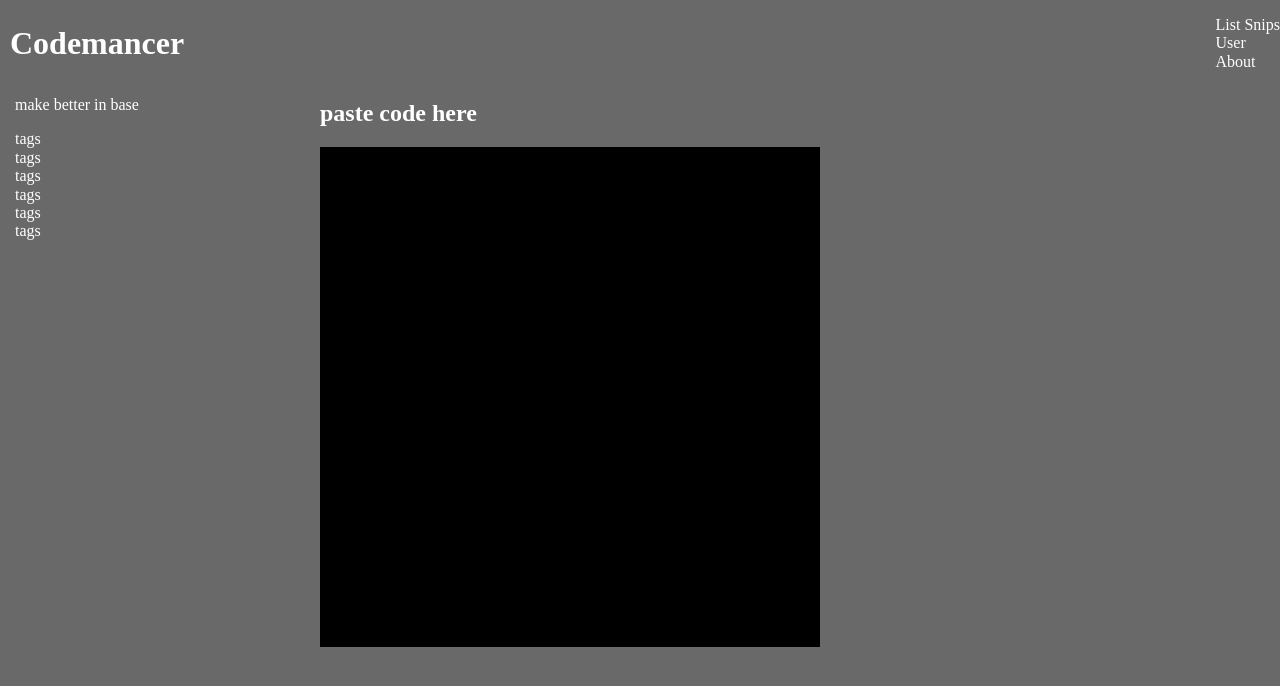
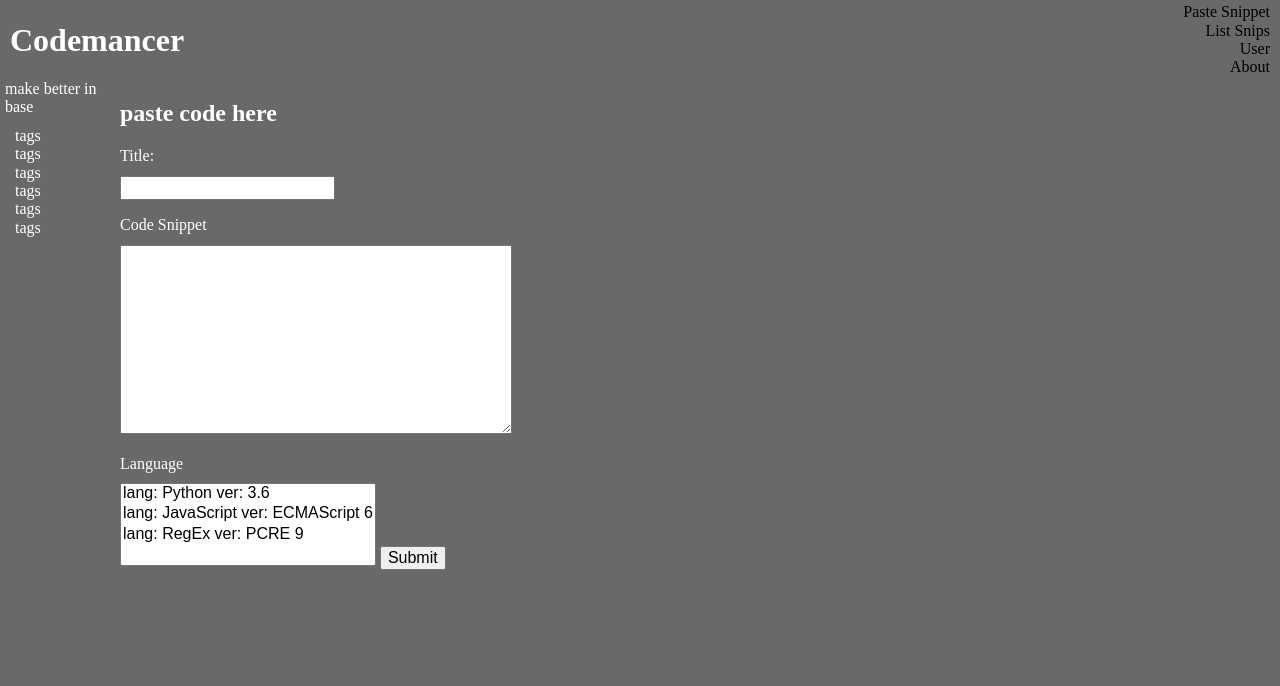
Before and after one commit to chrisrhayden/codemancer, a Django app: page /pasting/ in a window 1280 px wide. Shown: the top 686 px of the page. Run offline with Django 3.2, Linux system fonts and the light colour scheme; data comes from the database, SQL or seed files in the repository; both versions use the stored data as it was after the commit; some libraries are stand-ins or nearby versions.

Commit message:
Connected pages, added and connected form

```diff
--- /dev/null
+++ b/pages/static/pages/css/code_pasting.css
@@ -0,0 +1,3 @@
+.main p {
+    margin: 16px 0 10px 0;
+}
--- a/pages/static/pages/css/style.css
+++ b/pages/static/pages/css/style.css
@@ -1,12 +1,13 @@
 body {
     display: grid;
     grid-template-rows: 80px 2fr 1fr 40px;
-    grid-template-columns: 1fr 3fr;
+    grid-template-columns: 110px 3fr;
     grid-template-areas:
         "header header"
         "side main"
         ". main"
         "footer footer";
+    grid-column-gap: 10px;
 
     background-color: dimgrey;
     color: white;
@@ -16,33 +17,48 @@ header {
     grid-area: header;
     display: grid;
     grid-template-columns: 1fr 1fr;
+    align-items: center;
 }
 
 header h1 {
     margin: 0 0 0 10px;
-    align-self: center;
 }
 
 .header-nav {
+    margin: 0 10px 0 0;
     list-style: none;
     justify-self: end;
 }
 
-.side-nav {
+.header-nav a {
+    color: black;
+    text-decoration: none;
+}
+.header-nav li {
+    text-align: right;
+}
+
+.side-nav ul {
     grid-area: side;
     margin: 0 0 0 15px;
-}
-.side-nav ul {
     padding: 0;
     list-style: none;
+}
+
+.side-nav p {
+    margin: 0 5px 10px 5px;
 }
 
 .main {
     grid-area: main;
 }
 
-.empty {
-    background-color: black;
-    width: 500px;
-    height: 500px;
+.main a {
+    color: black;
+    text-decoration: none;
 }
+
+.main-box {
+    width: 90%;
+    max-width: 750px;
+}
--- a/pages/templates/base.html
+++ b/pages/templates/base.html
@@ -12,6 +12,7 @@
   <link rel="stylesheet" type="text/css" href="{% static 'pages/css/normalize.css' %}">
   {% block vendor %}{% endblock %}
   <!-- my sheet -->
+  {% block my_style %}{% endblock %}
   <link rel="stylesheet" type="text/css" href="{% static 'pages/css/style.css' %}">
 </head>
 
@@ -19,9 +20,10 @@
   <header>
     <h1>Codemancer</h1>
     <ul class='header-nav'>
-      <li>List Snips</li>
-      <li>User</li>
-      <li>About</li>
+      <li><a href='http://127.0.0.1:8000/pasting/'>Paste Snippet</a></li>
+      <li><a href='http://127.0.0.1:8000/list_snips/'>List Snips</a></li>
+      <li><a href='#'>User</a></li>
+      <li><a href='#'>About</a></li>
     </ul>
   </header>
 
@@ -37,11 +39,10 @@
     </ul>
   </div><!-- side-nav -->
 
-  {% block first_block %}
-  {% endblock %}
-
-  {% block second_block %}
-  {% endblock %}
+  <section class='main'>
+    {% block first_block %}
+    {% endblock %}
+  </section>
 
 </body>
 
--- a/pages/templates/code_pasting.html
+++ b/pages/templates/code_pasting.html
@@ -1,9 +1,29 @@
 {% extends 'base.html' %}
 
+{% load static %}
+
+{% block my_style %}
+  <link rel="stylesheet" type="text/css" href="{% static 'pages/css/code_pasting.css' %}">
+{% endblock %}
+
 {% block first_block %}
-  <section class='main'>
     <h2>paste code here</h2>
-    <div class='empty'>
-    </div>
-  </section><!-- main -->
+    {{ form.errors }}
+    <form action='' method='POST'>
+      {% csrf_token %}
+      <label>
+        <p>Title:</p>
+        {{ form.title }}
+      </label>
+      <label>
+        <p>Code Snippet</p>
+        {{ form.code }}
+      </label>
+      <label>
+        <p>Language</p>
+        {{ form.language }}
+      </label>
+
+      <button>Submit</button>
+    </form>
 {% endblock %}
--- a/pages/views.py
+++ b/pages/views.py
@@ -1,5 +1,6 @@
-from django.shortcuts import (render, get_object_or_404)
+from django.shortcuts import (render, redirect, get_object_or_404)
 from snippets.models import Snippet
+from snippets.forms import SnippetForm
 
 # Create your views here.
 
@@ -13,7 +14,22 @@ def login_page(request):
 def code_pasting(request):
     """ paste code on this page """
 
-    return render(request, 'code_pasting.html')
+    if request.method == 'GET':
+        form = SnippetForm()
+
+    elif request.method == 'POST':
+        form = SnippetForm(data=request.POST)
+        if form.is_valid():
+            snip_post = form.save(commit=False)  # return instates
+            snip_post.save()                     # now save
+            form.save_m2m()
+            # send to display view (below)
+            # using url related name
+            return redirect('code_display',
+                            pk=snip_post.id)
+
+    context = {'form': form}
+    return render(request, 'code_pasting.html', context)
 
 
 def list_snippets(request):
--- a/snippets/forums.py
+++ b/snippets/forms.py
@@ -5,4 +5,4 @@ from .models import Snippet
 class SnippetForm(forms.ModelForm):
     class Meta:
         model = Snippet
-        fields = ('', '')
+        fields = ('author', 'title', 'code', 'language')
--- a/snippets/models.py
+++ b/snippets/models.py
@@ -29,7 +29,7 @@ class Snippet(models.Model):
     author = models.ForeignKey(User, blank=True, null=True)
     title = models.CharField(max_length=120)
     code = models.TextField()
-    created = models.DateTimeField()
+    created = models.DateTimeField(auto_now_add=True)
     language = models.ManyToManyField(Language, related_name='snippets')
 
     def __str__(self):
```
Also changed, not shown: pages/templates/code_display.html (+2 -7 lines), pages/templates/list_snippets.html (+5 -5 lines), db.sqlite3.
